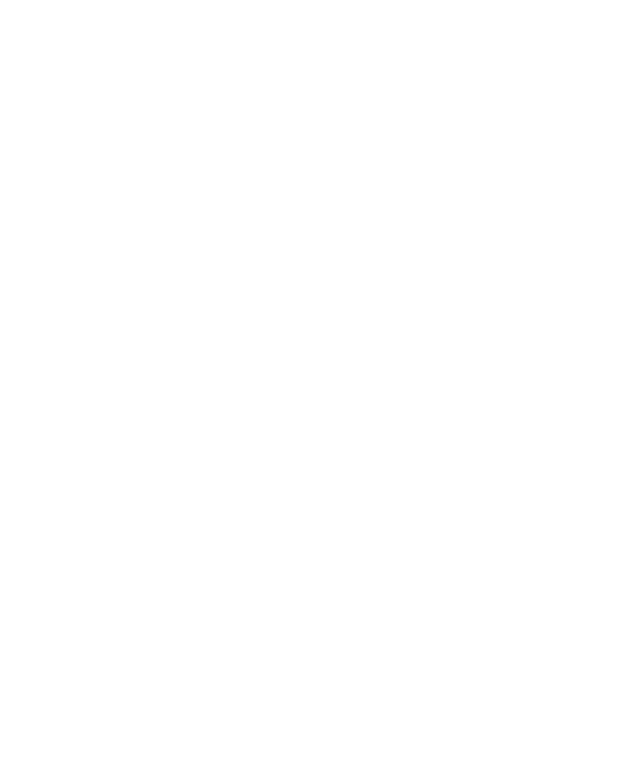
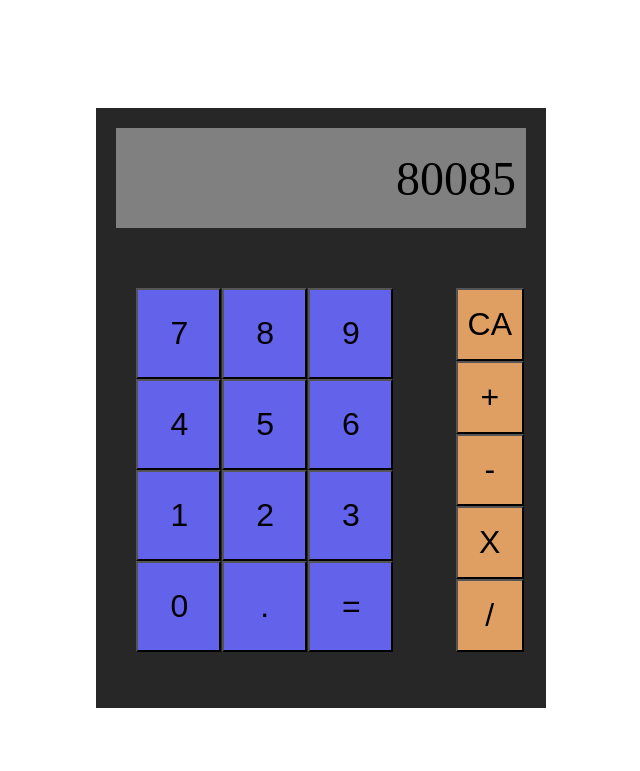
Before and after one commit to Jmchek/calculator, a plain HTML site: page index.html in a window 1280 px wide. Shown: the whole page, without its empty margins (319-959 px from the left). Drawn offline with Linux system fonts and the light colour scheme.

Commit message:
create basic html calc for display, sans js code

```diff
--- a/calculator.css
+++ b/calculator.css
@@ -0,0 +1,77 @@
+body {
+    display: flex;
+    justify-content: center;
+    align-items: center;
+    height: 100vh;
+}
+
+.calc-container {
+    display: flex;
+    background-color: rgb(39, 39, 39);
+    width: 450px;
+    height: 600px;
+    flex-wrap: wrap;
+}
+
+.display {
+    display: flex;
+    height: 100px;
+    width: 100%;
+    padding: 20px;
+    justify-content: center;
+    align-items: center;
+}
+
+#dispay-window {
+    display: flex;
+    justify-content: flex-end;
+    align-items: center;
+    width: 100%;
+    height: 100%;
+    background-color: gray;
+    font-size: 3em;
+    padding-right: 10px;
+}
+
+.calc-buttons {
+    display: flex;
+    width: 100%;
+    height: 520px;
+}
+
+.numbers {
+    display: flex;
+    width: 70%;
+    height: 70%;
+    flex-flow: row wrap;
+    justify-content: space-around;
+    align-items: stretch;
+    padding: 40px;
+}
+
+.numbers-btns {
+    width: 33%;
+    background-color: rgb(98, 98, 235);
+    padding: 15px 32px;
+    font-size: 2em;
+}
+
+.operators {
+    display: flex;
+    width: 30%;
+    height: 70%;
+    padding-top: 40px;
+    flex-flow: row wrap;
+    justify-content: space-around;
+    align-items: stretch;
+}
+
+.operators-btns {
+    display: flex;
+    justify-content: center;
+    align-items: center;
+    width: 33%;
+    background-color: rgb(224, 159, 98);
+    padding: 15px 32px;
+    font-size: 2em;
+}
--- a/calculator.js
+++ b/calculator.js
@@ -13,3 +13,7 @@ function multiply(x, y) {
 function divide(x, y) {
     return x / y;
 }
+
+function operate(someFunc, x, y) {
+    return someFunc(x,y);
+}
--- a/index.html
+++ b/index.html
@@ -4,10 +4,39 @@
     <meta charset="UTF-8">
     <meta http-equiv="X-UA-Compatible" content="IE=edge">
     <meta name="viewport" content="width=device-width, initial-scale=1.0">
+    <link rel="stylesheet" href="calculator.css">
     <title>Calculator</title>
 </head>
 <body>
+    <div class="calc-container">
+        <div class="display">
+            <p id="dispay-window">80085</p>
+        </div>
+        <div class="calc-buttons">
+            <div class="numbers">
+                <button class="numbers-btns" id="seven">7</button>
+                <button class="numbers-btns" id="eight">8</button>
+                <button class="numbers-btns" id="nine">9</button>
+                <button class="numbers-btns" id="four">4</button>
+                <button class="numbers-btns" id="five">5</button>
+                <button class="numbers-btns" id="six">6</button>
+                <button class="numbers-btns" id="one">1</button>
+                <button class="numbers-btns" id="two">2</button>
+                <button class="numbers-btns" id="three">3</button>
+                <button class="numbers-btns" id="zero">0</button>
+                <button class="numbers-btns" id="dot">.</button>
+                <button class="numbers-btns" id="equals">=</button>
+            </div>
+            <div class="operators">
+                <button class="operators-btns" id="clear">CA</button>
+                <button class="operators-btns" id="add">+</button>
+                <button class="operators-btns" id="subtract">-</button>
+                <button class="operators-btns" id="multiply">X</button>
+                <button class="operators-btns" id="divide">/</button>
+            </div>
+        </div>
 
+    </div>
 </body>
 
 <script src="calculator.js"></script>
```
